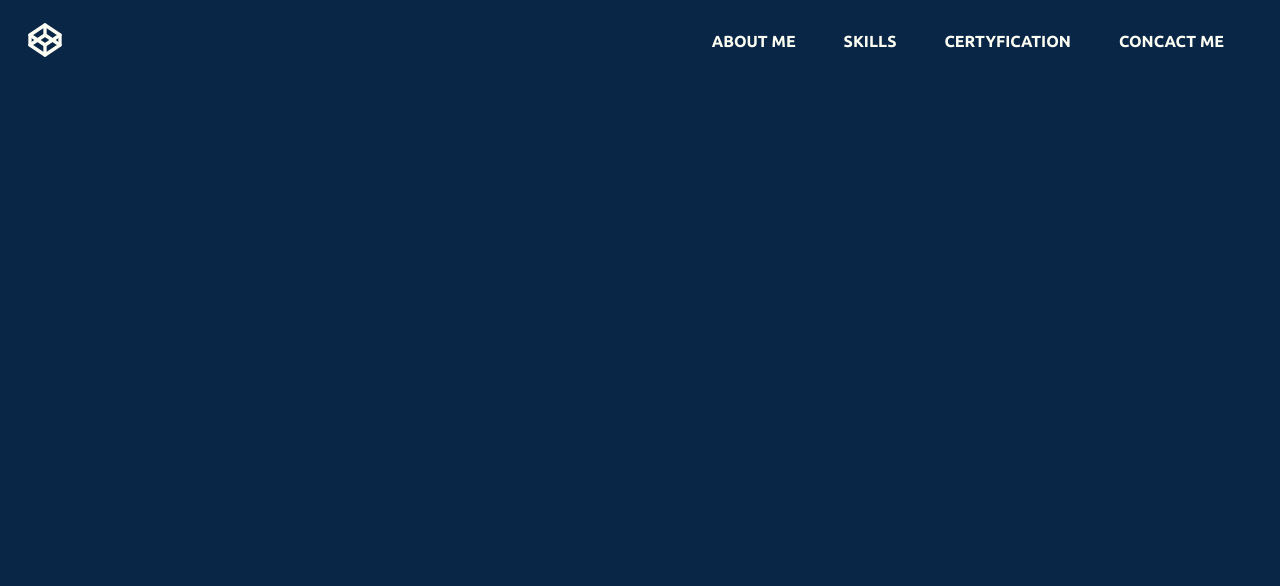
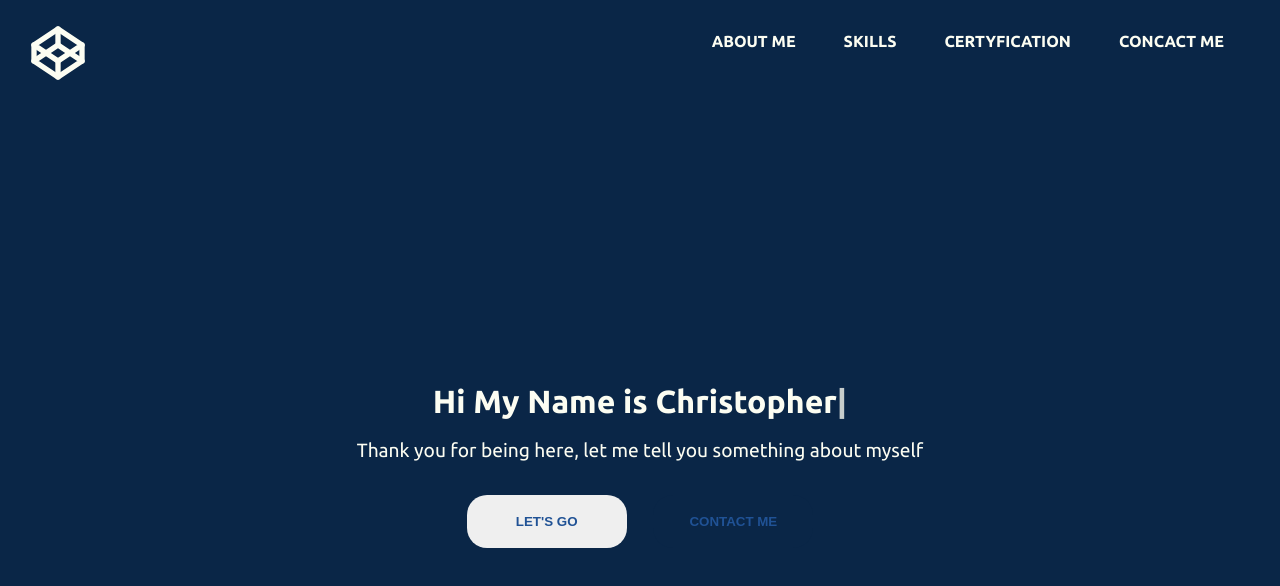
Before and after one commit to Kry765/Portfolio, a React (Create React App) app: page / in a window 1280 px wide. Shown: the top 586 px of the page. Built offline with nearby package versions, Linux system fonts and the light colour scheme.

Commit message:
change menu

```diff
--- a/src/App.js
+++ b/src/App.js
@@ -14,7 +14,7 @@ function App() {
 				<nav>
 					<Menu id='Menu' />
 				</nav>
-				{/* <Header id='Header' /> */}
+				<Header id='Header' />
 			</header>
 			{/* <main> */}
 			{/* <section>
--- a/src/components/Header.js
+++ b/src/components/Header.js
@@ -30,11 +30,10 @@ export default function Hedaer() {
 				<span className='header__letter23'>h</span>
 				<span className='header__letter24'>e</span>
 				<span className='header__letter25'>r</span>
+				<span className='header__cursor'>|</span>
 			</h1>
 			<div className='header__header-wrapper'>
-				<div>
-					<img src={photo} alt='two people work from content' className='header__primary-photo' />
-				</div>
+				<div>{/* <img src={photo} alt='two people work from content' className='header__primary-photo' /> */}</div>
 				<div>
 					<p className='header__text'>Thank you for being here, let me tell you something about myself</p>
 					<button className='header__button--awarded'>Let's Go</button>
--- a/src/style/_animation.scss
+++ b/src/style/_animation.scss
@@ -1,5 +1,4 @@
 //ANIMATION MOBILE-NAV
-
 @keyframes OpenNav {
 	from {
 		transform: translateX(100%);
@@ -18,7 +17,6 @@
 }
 
 //BOTTOM-LINE-MOBILE-NAV
-
 @keyframes move-line {
 	from {
 		width: 10px;
@@ -36,6 +34,7 @@
 	}
 }
 
+//ANIMATION BURGER ICON
 @keyframes open-close-right {
 	from {
 		transform: rotate(0);
--- a/src/style/_header.scss
+++ b/src/style/_header.scss
@@ -1,120 +1,158 @@
 @use 'colors.scss' as *;
+@use './animation' as *;
+@use './mixins' as *;
 
 .header {
 	&__title {
 		padding-top: 3em;
-		// color: $text-color;
-
+		font-size: 2rem;
+		position: relative;
+		z-index: -2;
+	}
 	&__letter1 {
-			animation: letter forwards;
-			animation-delay: 0.5s;
+		animation: letter both;
+		animation-delay: 0.1s;
+		visibility: hidden;
 	}
 	&__letter2 {
-			animation: letter forwards;
-			animation-delay: 0.7s;
+		animation: letter both;
+		animation-delay: 0.2s;
+		visibility: hidden;
+	}
+	&__letter3 {
+		animation: letter both;
+		animation-delay: 0.4s;
+		visibility: hidden;
 	}
 	&__letter4 {
-			animation: letter forwards;
-			animation-delay: 1s;
+		animation: letter both;
+		animation-delay: 0.6s;
+		visibility: hidden;
 	}
 	&__letter5 {
-			animation: letter forwards;
-			animation-delay: 1.05s;
+		animation: letter both;
+		animation-delay: 0.8s;
+		visibility: hidden;
 	}
 	&__letter6 {
-			animation: letter forwards;
-			animation-delay: 1.1s;
+		animation: letter both;
+		animation-delay: 1s;
+		visibility: hidden;
 	}
 	&__letter7 {
-			animation: letter forwards;
-			animation-delay: 1.15s;
+		animation: letter both;
+		animation-delay: 1.2s;
+		visibility: hidden;
 	}
 	&__letter8 {
-			animation: letter forwards;
-			animation-delay: 1.2s;
+		animation: letter both;
+		animation-delay: 1.4s;
+		visibility: hidden;
 	}
 	&__letter9 {
-			animation: letter forwards;
-			animation-delay: 1.25s;
+		animation: letter both;
+		animation-delay: 1.6s;
+		visibility: hidden;
 	}
 	&__letter10 {
-			animation: letter forwards;
-			animation-delay: 1.3s;
+		animation: letter both;
+		animation-delay: 1.8s;
+		visibility: hidden;
 	}
 	&__letter11 {
-			animation: letter forwards;
-			animation-delay: 1.35s;
+		animation: letter both;
+		animation-delay: 2s;
+		visibility: hidden;
 	}
 	&__letter12 {
-			animation: letter forwards;
-			animation-delay: 1.4s;
+		animation: letter both;
+		animation-delay: 2.2s;
+		visibility: hidden;
 	}
 	&__letter13 {
-			animation: letter forwards;
-			animation-delay: 1.45s;
+		animation: letter both;
+		animation-delay: 2.4s;
+		visibility: hidden;
 	}
 	&__letter14 {
-			animation: letter forwards;
-			animation-delay: 1.5s;
+		animation: letter both;
+		animation-delay: 2.6s;
+		visibility: hidden;
 	}
 	&__letter15 {
-			animation: letter forwards;
-			animation-delay: 1.55s;
+		animation: letter both;
+		animation-delay: 2.8s;
+		visibility: hidden;
 	}
 	&__letter16 {
-			animation: letter forwards;
-			animation-delay: 1.6s;
+		animation: letter both;
+		animation-delay: 3s;
+		visibility: hidden;
 	}
 	&__letter17 {
-			animation: letter forwards;
-			animation-delay: 1.65s;
+		animation: letter both;
+		animation-delay: 3.2s;
+		visibility: hidden;
 	}
 	&__letter18 {
-			animation: letter forwards;
-			animation-delay: 1.7s;
+		animation: letter both;
+		animation-delay: 3.4s;
+		visibility: hidden;
 	}
 	&__letter19 {
 		animation: letter forwards;
-			animation-delay: 1.8s;
+		animation-delay: 3.6s;
+		visibility: hidden;
 	}
 	&__letter20 {
 		animation: letter forwards;
-			animation-delay: 1.9s;
+		animation-delay: 3.8s;
+		visibility: hidden;
 	}
 	&__letter21 {
 		animation: letter forwards;
-			animation-delay: 2s;
+		animation-delay: 4s;
+		visibility: hidden;
 	}
 	&__letter22 {
 		animation: letter forwards;
-			animation-delay: 2.1s;
+		animation-delay: 4.2s;
+		visibility: hidden;
 	}
 	&__letter23 {
 		animation: letter forwards;
-			animation-delay: 2.2s;
+		animation-delay: 4.4s;
+		visibility: hidden;
 	}
 	&__letter24 {
 		animation: letter forwards;
-			animation-delay: 2.3s;
-		}
-		&__letter24 {
-			animation: letter forwards;
-			animation-delay: 2.4s;
+		animation-delay: 4.6s;
+		visibility: hidden;
 	}
 	&__letter25 {
 		animation: letter forwards;
-			animation-delay: 2.5s;
-		}
+		animation-delay: 4.8s;
+		visibility: hidden;
 	}
 
 	@keyframes letter {
 		from {
-			width: 0;
 			visibility: hidden;
 		}
 		to {
-			width: 100%;
 			visibility: visible;
+		}
+	}
+
+	&__cursor {
+		animation: blink-cursor 1s infinite;
+	}
+	@keyframes blink-cursor {
+		from {
+			opacity: 0;
+		}
+		to {
+			opacity: 1;
 		}
 	}
 
@@ -142,33 +180,14 @@
 		align-items: center;
 		flex-wrap: wrap;
 	}
-	&__title {
-		overflow: hidden;
-		white-space: nowrap;
-		animation: move-text 3s;
-		animation-delay: 2s;
-	}
-
-	&__letter25::after {
-		left: 0;
-		height: 40px;
-		width: 1.5px;
-		background-color: black;
-		content: '';
-		animation: cursor-bottom 0.5s infinite;
-	}
-
-	@keyframes cursor-bottom {
-		from {
-			opacity: 0;
-		}
-		to {
-			opacity: 1;
-		}
-	}
+	// &__title {
+	// 	overflow: hidden;
+	// 	white-space: nowrap;
+	// 	animation: letter 3s;
+	// 	animation-delay: 2s;
+	// }
 
 	&__text {
-		// color: $text-color;
 		font-size: 1.2rem;
 		padding: 1em;
 	}
@@ -193,19 +212,8 @@
 			transition: all 0.4s;
 			text-transform: uppercase;
 			font-weight: bold;
-			// background-color: $sea-color;
 			color: $main-color;
 			cursor: pointer;
 		}
 	}
 }
-
-@media (min-width: 768px) {
-	.header {
-		&__title::after {
-			position: absolute;
-			left: 410px;
-			top: 90px;
-		}
-	}
-}
--- a/src/style/_menu.scss
+++ b/src/style/_menu.scss
@@ -8,24 +8,30 @@
 .nav {
 	position: fixed;
 	top: 0;
-	background-color: $menu-color;
 	width: 100%;
 	height: 80px;
+	background-color: $menu-color;
 
 	&__logo {
 		position: fixed;
 		top: 0;
+		width: 6em;
+		height: 6em;
+		margin: 5px 10px;
 		color: $text-color;
-		width: 40px;
-		height: 50px;
-		margin: 15px 25px;
 		z-index: 100;
+		padding: 1em;
+		transition: color 1s;
+	}
+	&__logo:hover {
+		cursor: pointer;
+		color: $secondly-color;
 	}
 
 	&__burger-icon {
 		position: absolute;
+		top: 10px;
 		right: 0;
-		top: 10px;
 		margin: 0.1em;
 		z-index: 100;
 	}
@@ -34,9 +40,9 @@
 		@include burgerIcon;
 		&--close-top-line {
 			@include closeBurger;
+			animation: open-close-left 1s both;
+			transform: rotate(45deg);
 			margin: 30px 10px;
-			transform: rotate(45deg);
-			animation: open-close-left 1s both;
 		}
 	}
 	&__burger-center-line {
@@ -49,11 +55,11 @@
 		@include burgerIcon;
 		&--close-support-line {
 			@include closeBurger;
-			margin: 30px 10px;
+			animation: open-close-right 1s both;
 			position: absolute;
 			top: 0;
+			margin: 30px 10px;
 			transform: rotate(135deg);
-			animation: open-close-right 1s both;
 		}
 	}
 
@@ -77,24 +83,23 @@
 		color: $text-color;
 	}
 	&__bottom-line {
+		animation: back-move-line 0.7s both;
+		width: 10px;
+		height: 2px;
+		margin: 2em 0;
+	}
+	&__bottom-line--draw {
+		animation: move-line 1.2s both;
+		height: 2px;
 		margin: 2em 0;
 		background-color: $text-color;
-		height: 2px;
-		width: 10px;
-		animation: back-move-line 0.7s both;
-	}
-	&__bottom-line--draw {
-		margin: 2em 0;
-		background-color: $text-color;
-		height: 2px;
-		animation: move-line 1.2s both;
 	}
 
 	&__desktop-items {
-		display: none;
 		position: absolute;
 		top: 0;
 		right: 0;
+		display: none;
 		margin: 2em;
 		color: $text-color;
 		text-transform: uppercase;
```
Lines whose indentation alone changed are shown as unchanged.
